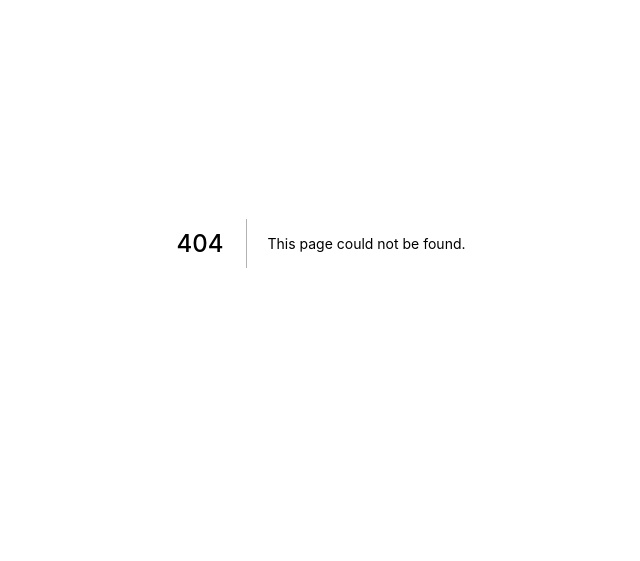
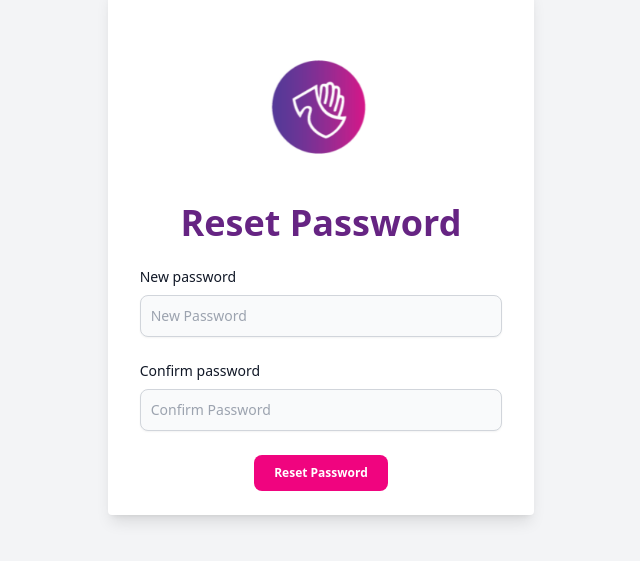
Before and after one commit to EdmundEngineer/verify-paylend, a Next.js app: page /reset-password in a window 1280 px wide. Before the commit this address had no page. Shown: the part 157-718 px from the top of the page, without its empty margins (319-959 px from the left). Built offline with nearby package versions, Linux system fonts and the light colour scheme.

Commit message:
added form in place

```diff
--- a/components/message.js
+++ b/components/message.js
@@ -20,14 +20,10 @@ const message = status == 200 ? <Verified/>: <Unverified/>
           responseType: 'json'
         })
          setStatus(response.status);
-          console.log(response.status)
-         console.log(token)
          return response
        }
        catch(err){
         setStatus(err.response.status);
-        console.log(err.response.status)
-       console.log(token)
        }
 
 
--- /dev/null
+++ b/components/reset-password-form.js
@@ -0,0 +1,63 @@
+import Zoom from 'react-reveal/Zoom';
+import ToastSuccess from './toast-success'
+import ToastFailed from './toast-failed'
+import { useState } from 'react'
+import axios from "axios";
+const ResetPassword = () => {
+
+  const [status,setStatus] = useState()
+  const message = ''
+  const urlParams = new URLSearchParams(window.location.search);
+  const token = urlParams.get('token');
+   async function resetPassword () {
+     message = status == 200 ? <ToastSuccess/>: <ToastFailed/>
+     try{
+      const response = await  axios({
+        url:'https://api.paylend.africa/v2/auth/verify-email?client_secret=003723aa-b23b-4127-bad8-0e41ed051186',
+        method:'POST',
+        data:{
+          password: event.target.password.value,
+          confirm_password: event.target.repeat-password.value,
+          token:token
+     },
+        responseType: 'json'
+      })
+       setStatus(response.status);
+       return response
+     }
+     catch(err){
+      setStatus(err.response.status);
+     }
+
+
+   }
+    return ( <>
+
+
+        <div className='flex items-center flex-col justify-center min-h-screen bg-white sm:bg-gray-100'>
+        {message}
+        <form onSubmit={resetPassword} className="px-8 py-6 mt-4 text-left bg-white sm:shadow-lg w-full sm:rounded sm:w-1/3">
+        <div className='mb-0 flex justify-center'>
+          <Zoom>
+            <img src={"/assets/images/logo-2.png"} alt='Logo' className='object-scale-down h-48 w-96' /></Zoom>
+
+          </div>
+          <div className="mb-6">
+              <h1 className="text-secondary-900 font-bold text-4xl text-center">Reset Password</h1>
+          </div>
+
+  <div className="mb-6">
+    <label htmlFor="password" className="block mb-2 text-sm font-medium text-gray-900 dark:text-gray-300">New password</label>
+    <input type="password"  name="password"  placeholder="New Password" id="password" className="shadow-sm bg-gray-50 border border-gray-300 text-gray-900 text-sm rounded-lg focus:ring-blue-500 focus:border-blue-500 block w-full p-2.5 dark:bg-gray-700 dark:border-gray-600 dark:placeholder-gray-400 dark:text-white dark:focus:ring-blue-500 dark:focus:border-blue-500 dark:shadow-sm-light" required></input>
+  </div>
+  <div className="mb-6">
+    <label htmlFor="repeat-password" className="block mb-2 text-sm font-medium text-gray-900 dark:text-gray-300">Confirm password</label>
+    <input type="password"   name="repeat-password" placeholder="Confirm Password" id="repeat-password" className="shadow-sm bg-gray-50 border border-gray-300 text-gray-900 text-sm rounded-lg focus:ring-blue-500 focus:border-blue-500 block w-full p-2.5 dark:bg-gray-700 dark:border-gray-600 dark:placeholder-gray-400 dark:text-white dark:focus:ring-blue-500 dark:focus:border-blue-500 dark:shadow-sm-light" required></input>
+  </div>
+  <button type="submit" className="flex m-auto text-xs font-semibold  text-white bg-primary hover:bg-blue-800 focus:ring-4 focus:outline-none focus:ring-blue-300 font-medium rounded-lg text-sm px-5 py-2.5 text-center dark:bg-blue-600 dark:hover:bg-blue-700 dark:focus:ring-blue-800">Reset Password</button>
+</form>
+        </div>
+      </>);
+}
+
+export default ResetPassword;
--- /dev/null
+++ b/pages/reset-password.js
@@ -0,0 +1,13 @@
+import React from "react";
+import ResetPassword from "../components/reset-password-form"
+
+export default function ResetPasswordPage() {
+  return (
+    <div>
+
+      <ResetPassword />
+
+
+    </div>
+  );
+}
```
Also changed, not shown: public/assets/images/logo-2.png (added), public/assets/images/paylend-logo.svg (added).
